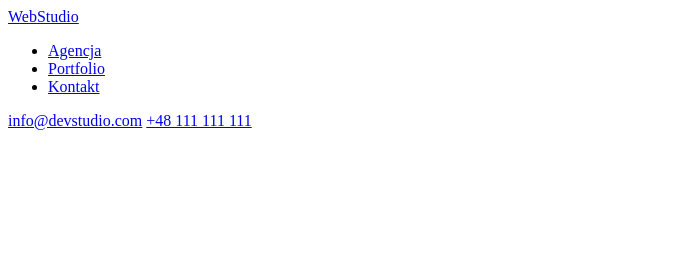
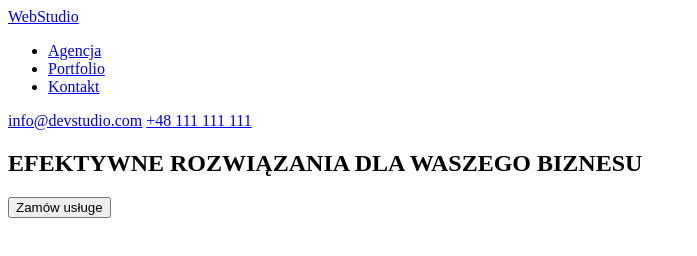
Before and after one commit to DagmaraKida/goit-markup-hw-01, a plain HTML site: page index.html in a window 1280 px wide. Shown: the whole page, without its empty margins (0-697 px from the left). Drawn offline with Linux system fonts and the light colour scheme.

Commit message:
HERO CONTENT

```diff
--- a/index.html
+++ b/index.html
@@ -26,7 +26,10 @@
 
     <main>
       <!-- HERO -->
-      <section></section>
+      <section>
+        <h1>EFEKTYWNE ROZWIĄZANIA DLA WASZEGO BIZNESU</h1>
+        <button type="button">Zamów usługe</button>
+      </section>
 
       <!-- NASZE ATUTY -->
       <section></section>
```
